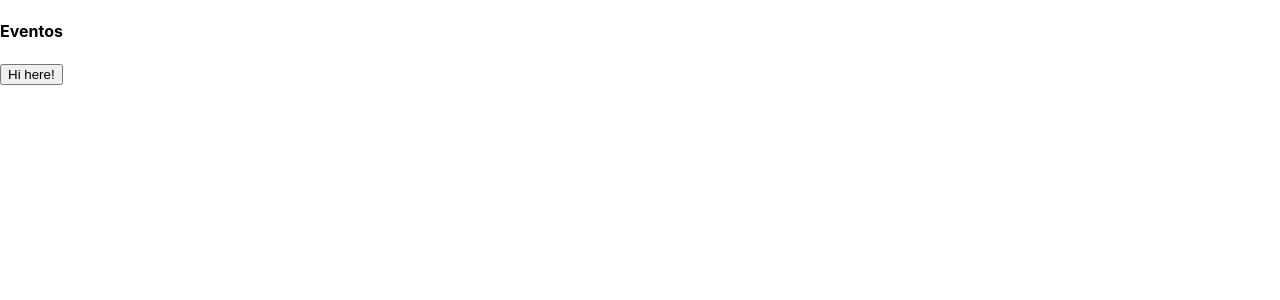
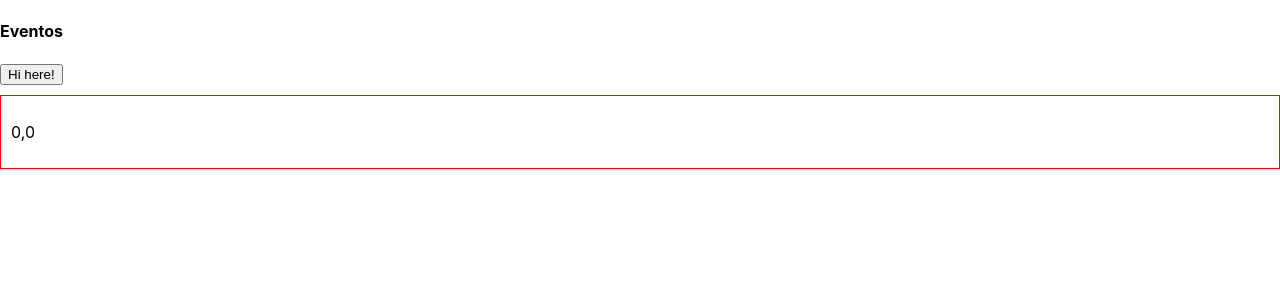
Before and after one commit to Ces1980/ConceptosPracticasReact, a React (Create React App) app: page / in a window 1280 px wide. Shown: the top 300 px of the page. Built offline with nearby package versions, Linux system fonts and the light colour scheme.

Commit message:
Eventos soportados: ejemplo con onMouseMove

```diff
--- a/src/App.js
+++ b/src/App.js
@@ -1,19 +1,33 @@
-import React, {Component} from "react";
+import React, { Component } from "react";
 
 class App extends Component {
+  constructor() {
+    super()
+    this.state = { mouseX: 0, mouseY: 0 }
+    //this.handleMouseMove = this.handleMouseMove.bind(this)
+  }
 
-  handleClick(e){
-console.log(e)
-console.log(e.nativeEvent)
+  handleMouseMove=(e) => {
+    const {clientX, clientY} = e
+    this.setState({mouseX: clientX, mouseY: clientY})
+  }
 
+  handleClick(e) {
+    console.log(e)
+    console.log(e.nativeEvent)
     alert('Hi here!')
   }
-  render(){
+  render() {
 
-    return(
-      <div className= "App">
+    return (
+      <div className="App">
         <h4>Eventos</h4>
-       <button onClick={this.handleClick}>Hi here!</button>
+        <button onClick={this.handleClick}>Hi here!</button>
+        <div
+        onMouseMove={this.handleMouseMove}
+          style={{ border: '1px solid red', marginTop: 10, padding: 10 }}>
+          <p>{this.state.mouseX},{this.state.mouseY}</p>
+        </div>
       </div>
     );
   }
```
